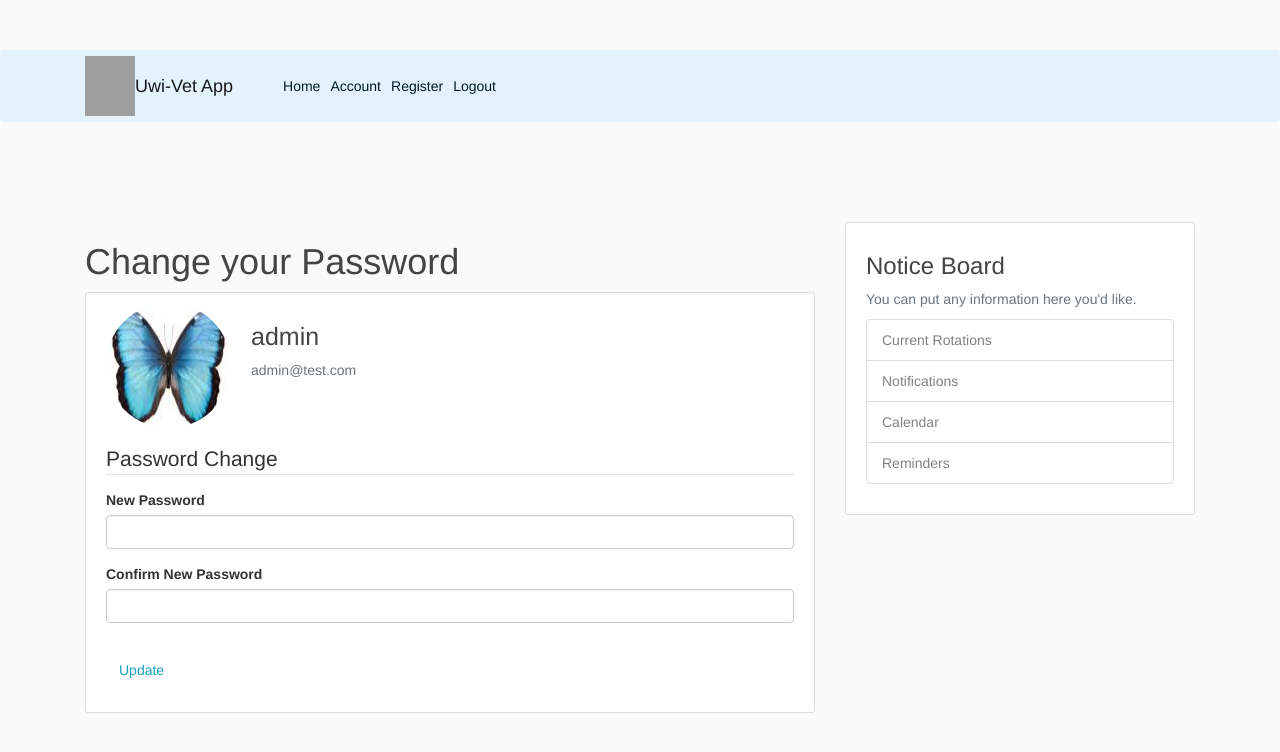
After one commit to Mechrenegade/UWI-Vet-WebApp2, a Flask app: page /chngpw in a window 1280 px wide. The commit adds this page. Shown: the top 752 px of the page. Run offline with Flask 2, Linux system fonts and the light colour scheme; a user stored in the database is signed in; some libraries are stand-ins or nearby versions; grey boxes are pictures that could not be loaded.

Commit message:
Pictures working password change working and Activity Table working

```diff
--- a/app/flaskblog/forms.py
+++ b/app/flaskblog/forms.py
@@ -122,3 +122,10 @@ class UpdateAccountForm(FlaskForm):
             user = User2.query.filter_by(email=email.data).first()
             if user:
                 raise ValidationError('That email is taken. Please enter another email')
+
+class ChangePasswordForm(FlaskForm):
+
+    password = PasswordField('New Password')
+    confirm_password = PasswordField('Confirm New Password',
+                                    validators=[EqualTo('password')])
+    submit = SubmitField('Update')
--- a/app/flaskblog/routes.py
+++ b/app/flaskblog/routes.py
@@ -3,7 +3,7 @@ import secrets
 from PIL import Image
 from flask import render_template, url_for, flash, redirect, request, jsonify
 from flaskblog import app, db, bcrypt
-from flaskblog.forms import RegistrationForm, LoginForm, EvaluateForm, StudentSearchForm, RotationForm, UpdateAccountForm #StudentRegForm
+from flaskblog.forms import RegistrationForm, LoginForm, EvaluateForm, StudentSearchForm, RotationForm, UpdateAccountForm, ChangePasswordForm #StudentRegForm
 from flaskblog.models import User, Post, Comp, Student, Competancy_rec, User2, Activity
 from flask_login import login_user, current_user, logout_user, login_required
 import flask_excel as excel
@@ -56,8 +56,9 @@ def register():
     if form.validate_on_submit():
         hashed_password = bcrypt.generate_password_hash(form.password.data).decode('utf-8')
         user = User2(username=form.username.data, email=form.email.data, level=form.level.data, rotation=form.rotation.data, password=hashed_password)
+        db.session.add(user)
+        db.session.commit()
         activity = Activity(activityType='AC', actionID=user.id, clincianID=current_user.id)
-        db.session.add(user)
         db.session.add(activity)
         db.session.commit()
         flash('The account has been created! The Clinician should now able to log in', 'success')
@@ -263,11 +264,9 @@ def accmgmt():
             picture_file =save_picture(form.picture.data)
             current_user.image_file = picture_file
 
-
-        hashed_password = bcrypt.generate_password_hash(form.password.data).decode('utf-8')
         current_user.username = form.username.data
         current_user.email = form.email.data
-        current_user.password = hashed_password
+
         db.session.commit()
         flash('Your account has been updated!', 'success')
         return redirect(url_for('accmgmt'))
@@ -277,3 +276,23 @@ def accmgmt():
         form.email.data = current_user.email
     image_file = url_for('static', filename='profilepics/'+current_user.image_file)
     return render_template('accmgmt.html', title='Account Management', image_file=image_file, form=form)
+
+@app.route("/chngpw", methods=['GET', 'POST'])
+@login_required
+def chngpw():
+    form = ChangePasswordForm()
+    if form.validate_on_submit():
+
+        hashed_password = bcrypt.generate_password_hash(form.password.data).decode('utf-8')
+        current_user.password = hashed_password
+        db.session.commit()
+        flash('Your password has been changed', 'success')
+        return redirect(url_for('accmgmt'))
+
+    image_file = url_for('static', filename='profilepics/'+current_user.image_file)
+    return render_template('chngpw.html', title='PasswordChangehtml', form=form, image_file=image_file)
+
+@app.route("/post/new")
+@login_required
+def new_post():
+    return render_template('create_post.html', title='New Post')
--- a/app/flaskblog/templates/activity.html
+++ b/app/flaskblog/templates/activity.html
@@ -6,7 +6,7 @@
             <table class="table table-striped table-hover">
                 <thead class="thead-dark">
                     <tr>
-                        <th>Clincian ID</th><th>Activity Type</th><th>Date/Time</th>
+                        <th>Clincian ID</th><th>Activity Type</th><th>Action ID</th><th>Date/Time</th>
                     </tr>
                 </thead>
                 <tbody>
@@ -14,6 +14,7 @@
                     <tr>
                         <td>{{val.clincianID}}</td>
                         <td>{{val.activityType}}</td>
+                        <td>{{val.actionID}}</td>
                         <td>{{val.timestamp}}</td>
                     </tr>
                     {% endfor %}
--- /dev/null
+++ b/app/flaskblog/templates/chngpw.html
@@ -0,0 +1,56 @@
+{% extends "layout.html" %}
+{% block content%}
+    <h1>Change your Password</h1>
+    <div class="content-section">
+        <div class="media">
+            <img class="rounded-circle account-img" src="{{ image_file }}">
+            <div class="media-body">
+                <h2 class="account-heading">{{ current_user.username }}</h2>
+                <p class="text-secondary">{{ current_user.email }}</p>
+
+            </div>
+        </div>
+
+                <form method="POST" action="" enctype="multipart/form-data">
+                    {{ form.hidden_tag() }}
+                    <fieldset class="form-group">
+
+                        <legend class="border-bottom mb-4">Password Change</legend>
+
+                        <div class="form-group">
+
+                            {{ form.password.label(class="form-control-label") }}
+                            {% if form.password.errors %}
+                                {{ form.password(class="form-control form-control-lg is-invalid") }}
+                                <div class="invalid-feedback">
+                                    {% for errors in form.password.errors %}
+                                        <span>{{ errors }}</span>
+                                    {% endfor %}
+                                </div>
+                            {% else %}
+                                {{ form.password(class="form-control form-control-lg") }}
+                            {% endif %}
+                        </div>
+                        <div class="form-group">
+                            {{ form.confirm_password.label(class="form-control-label") }}
+                            {% if form.confirm_password.errors %}
+                                {{ form.confirm_password(class="form-control form-control-lg is-invalid") }}
+                                <div class="invalid-feedback">
+                                    {% for errors in form.confirm_password.errors %}
+                                        <span>{{ errors }}</span>
+                                    {% endfor %}
+                                </div>
+                            {% else %}
+                                {{ form.confirm_password(class="form-control form-control-lg") }}
+                            {% endif %}
+                        </div>
+
+                    </fieldset>
+                    <div class="form-group">
+                        {{ form.submit(class="btn btn-outline-info") }}
+                    </div>
+                </form>
+
+
+    </div>
+{% endblock content %}
```
Also changed, not shown: app/flaskblog/templates/accmgmt.html (+4 -28 lines), app/flaskblog/site.db, app/flaskblog/static/profilepics/c29154d6b4fef45f.jpg (added), app/flaskblog/static/profilepics/fb1b4d6c570eeb18.jpg (added).
